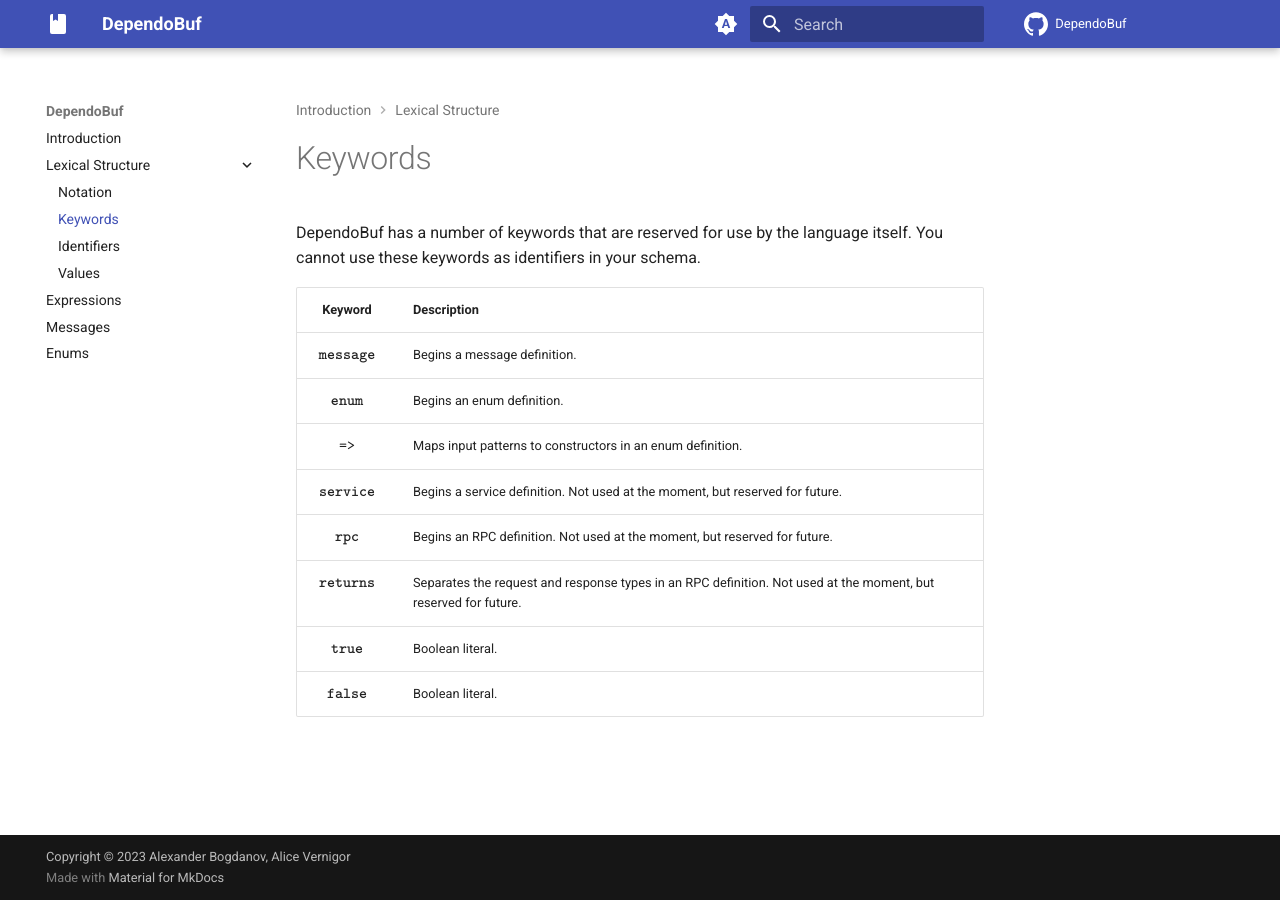
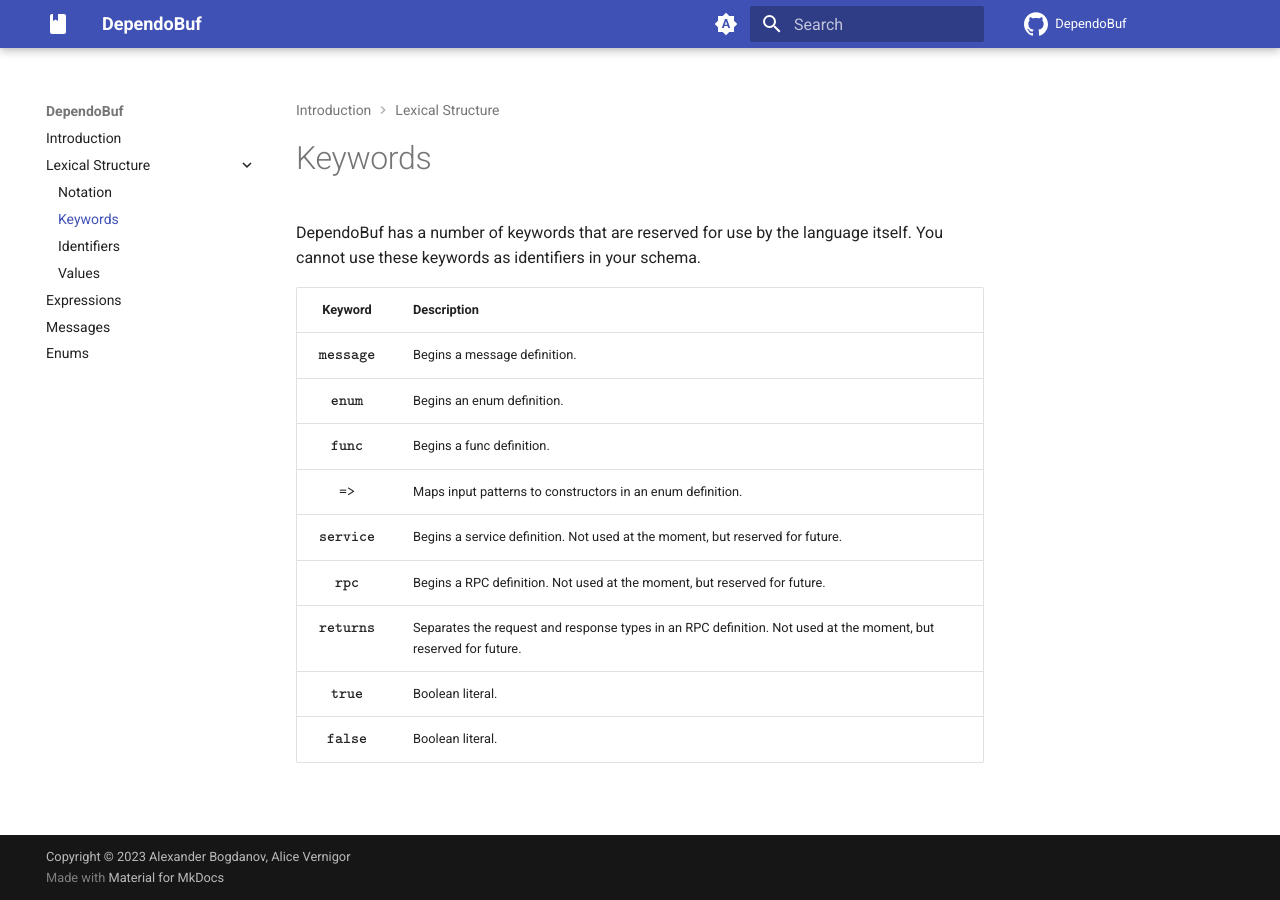
Before and after one commit to SphericalPotatoInVacuum/DependoBuf, an MkDocs documentation site: the page built from docs/lexical-structure/keywords.md, in a window 1280 px wide. Built offline with MkDocs 1.6.1 and Material for MkDocs 9.7.7, drawn with Linux system fonts in a browser that asks for light colours; comment, search, counter and statistics services are not loaded.

Commit message:
docs for func

```diff
--- a/docs/lexical-structure/keywords.md
+++ b/docs/lexical-structure/keywords.md
@@ -7,9 +7,10 @@
 |:------------------:|-----------------------------------------------------------------------------------------------------------------|
 | $\texttt{message}$ | Begins a message definition.                                                                                    |
 |  $\texttt{enum}$   | Begins an enum definition.                                                                                      |
+|  $\texttt{func}$   | Begins a func definition.                                                                                      |
 |   $\texttt{=>}$    | Maps input patterns to constructors in an enum definition.                                                      |
 | $\texttt{service}$ | Begins a service definition. Not used at the moment, but reserved for future.                                   |
-|   $\texttt{rpc}$   | Begins an RPC definition. Not used at the moment, but reserved for future.                                      |
+|   $\texttt{rpc}$   | Begins a RPC definition. Not used at the moment, but reserved for future.                                      |
 | $\texttt{returns}$ | Separates the request and response types in an RPC definition. Not used at the moment, but reserved for future. |
 |  $\texttt{true}$   | Boolean literal.                                                                                                |
 |  $\texttt{false}$  | Boolean literal.                                                                                                |
```
Also changed, not shown: docs/funcs.md (added, +29 -0 lines), docs/lexical-structure/identifiers.md (+1 -1 lines), docs/messages.md (+1 -1 lines).
